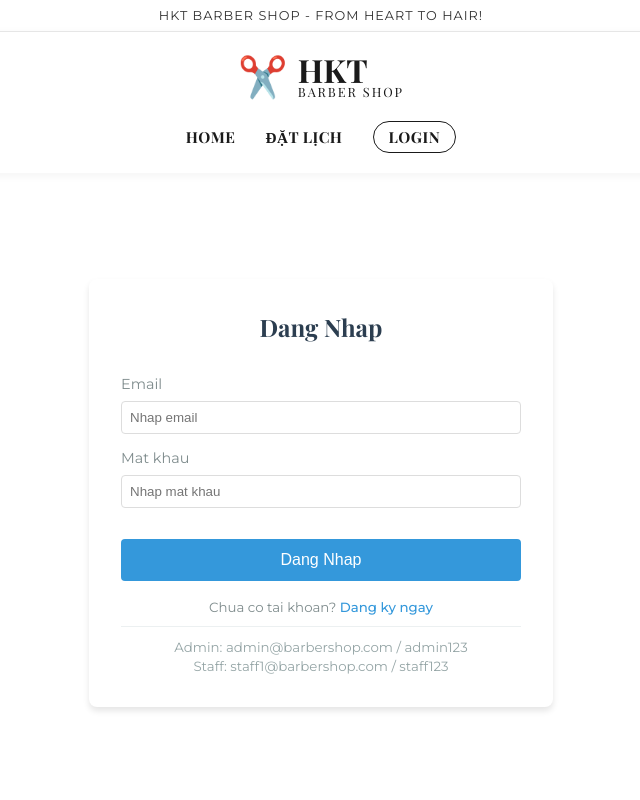
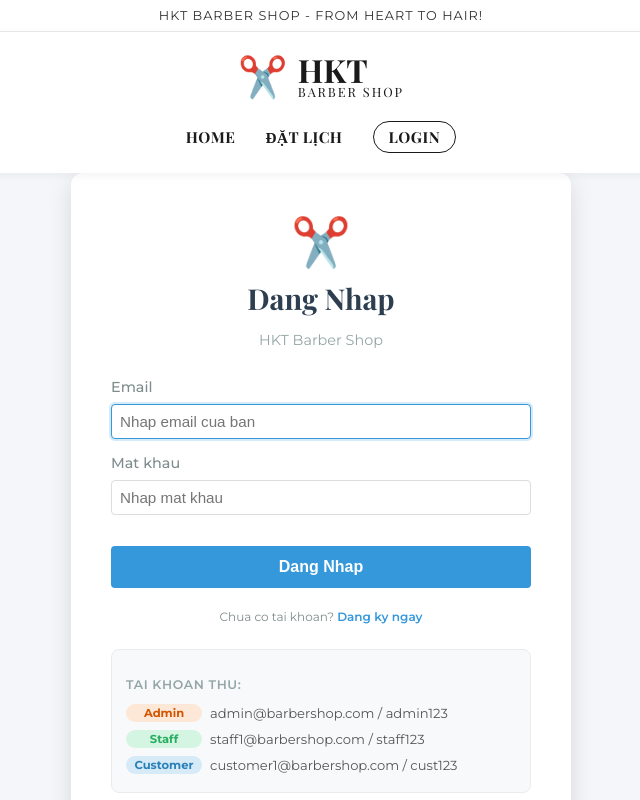
Before and after one commit to manhhaikieu/BarberShopWeb, a React (Create React App) app in the folder frontend/: page /login in a window 1280 px wide. Shown: the top 800 px of the page, without its empty margins (319-959 px from the left). Built offline with nearby package versions, Linux system fonts and the light colour scheme; no server answers; a web font is replaced by a local one.

Commit message:
feat: claim-based auth - fix PrivateRoute loading state, polish LoginPage UI

```diff
--- a/frontend/src/components/PrivateRoute.js
+++ b/frontend/src/components/PrivateRoute.js
@@ -1,19 +1,63 @@
 import React from 'react';
-import { Navigate } from 'react-router-dom';
+import { Navigate, Link } from 'react-router-dom';
 import { useAuth } from '../hooks/AuthContext';
 
+/**
+ * Claim-based Route Guard
+ * - Chua dang nhap      → redirect /login
+ * - Dang nhap nhung thieu claim → hien 403 Access Denied
+ * - Co claim            → render children
+ */
 const PrivateRoute = ({ children, requiredClaim }) => {
-    const { user, hasClaim } = useAuth();
+    const { user, loading, hasClaim } = useAuth();
 
+    // Doi AuthContext kiem tra localStorage xong moi quyet dinh
+    if (loading) {
+        return (
+            <div style={{ textAlign: 'center', marginTop: '80px', color: '#7f8c8d' }}>
+                <p>Dang kiem tra quyen truy cap...</p>
+            </div>
+        );
+    }
+
+    // Chua dang nhap
     if (!user) {
         return <Navigate to="/login" replace />;
     }
 
+    // Da dang nhap nhung thieu claim can thiet
     if (requiredClaim && !hasClaim(requiredClaim)) {
         return (
-            <div style={{ textAlign: 'center', marginTop: '50px' }}>
-                <h2>Access Denied</h2>
-                <p>You do not have permission to view this page.</p>
+            <div style={{
+                textAlign: 'center',
+                marginTop: '80px',
+                padding: '40px',
+                background: '#fff5f5',
+                borderRadius: '8px',
+                maxWidth: '500px',
+                margin: '80px auto',
+                boxShadow: '0 2px 8px rgba(0,0,0,0.1)'
+            }}>
+                <div style={{ fontSize: '48px', marginBottom: '16px' }}>🚫</div>
+                <h2 style={{ color: '#c0392b', marginBottom: '12px' }}>Khong co quyen truy cap</h2>
+                <p style={{ color: '#7f8c8d', marginBottom: '8px' }}>
+                    Tai khoan cua ban (<strong>{user.role}</strong>) khong co quyen:
+                </p>
+                <code style={{
+                    display: 'inline-block',
+                    background: '#f8f9fa',
+                    border: '1px solid #dee2e6',
+                    borderRadius: '4px',
+                    padding: '4px 12px',
+                    color: '#e74c3c',
+                    marginBottom: '24px'
+                }}>
+                    {requiredClaim}
+                </code>
+                <br />
+                <Link to="/" style={{ color: '#3498db', textDecoration: 'none' }}>
+                    ← Ve trang chu
+                </Link>
             </div>
         );
     }
--- a/frontend/src/pages/LoginPage.css
+++ b/frontend/src/pages/LoginPage.css
@@ -3,55 +3,83 @@
     justify-content: center;
     align-items: center;
     min-height: 80vh;
+    background: #f5f6fa;
 }
 
 .login-box {
     background: white;
-    padding: 2rem;
-    border-radius: 8px;
-    box-shadow: 0 4px 6px rgba(0, 0, 0, 0.1);
+    padding: 2.5rem;
+    border-radius: 12px;
+    box-shadow: 0 8px 24px rgba(0, 0, 0, 0.12);
     width: 100%;
-    max-width: 400px;
+    max-width: 420px;
+}
+
+.login-logo {
+    text-align: center;
+    font-size: 3rem;
+    margin-bottom: 0.5rem;
 }
 
 .login-box h2 {
     text-align: center;
-    margin-bottom: 2rem;
+    margin-bottom: 0.25rem;
     color: #2c3e50;
+    font-size: 1.8rem;
+}
+
+.login-subtitle {
+    text-align: center;
+    color: #95a5a6;
+    margin-bottom: 1.8rem;
+    font-size: 0.9rem;
 }
 
 .form-group {
-    margin-bottom: 1.5rem;
+    margin-bottom: 1.2rem;
 }
 
 .form-group label {
     display: block;
-    margin-bottom: 0.5rem;
-    color: #7f8c8d;
+    margin-bottom: 0.4rem;
+    color: #555;
+    font-weight: 500;
+    font-size: 0.9rem;
 }
 
 .form-group input {
     width: 100%;
-    padding: 10px;
-    border: 1px solid #bdc3c7;
-    border-radius: 4px;
+    padding: 11px 14px;
+    border: 1.5px solid #ddd;
+    border-radius: 6px;
     box-sizing: border-box;
+    font-size: 0.95rem;
+    transition: border-color 0.2s;
+}
+
+.form-group input:focus {
+    outline: none;
+    border-color: #3498db;
+    box-shadow: 0 0 0 3px rgba(52, 152, 219, 0.1);
 }
 
 .btn-submit {
     width: 100%;
     padding: 12px;
-    background-color: #3498db;
+    background-color: #2c3e50;
     color: white;
     border: none;
-    border-radius: 4px;
+    border-radius: 6px;
     font-size: 1rem;
+    font-weight: 600;
     cursor: pointer;
-    transition: background 0.3s;
+    transition: background 0.2s, transform 0.1s;
+    margin-top: 0.4rem;
 }
 
-.btn-submit:hover {
-    background-color: #2980b9;
+.btn-submit:hover:not(:disabled) {
+    background-color: #1a252f;
+    transform: translateY(-1px);
 }
 
 .btn-submit:disabled {
@@ -60,24 +88,27 @@
 }
 
 .error-message {
-    background-color: #fee;
+    background-color: #fdf0f0;
     color: #c0392b;
-    padding: 10px;
-    border-radius: 4px;
+    border: 1px solid #f5c6cb;
+    padding: 10px 14px;
+    border-radius: 6px;
     margin-bottom: 1rem;
     text-align: center;
+    font-size: 0.9rem;
 }
 
 .login-register-link {
     text-align: center;
-    margin-top: 16px;
+    margin-top: 1.2rem;
     color: #7f8c8d;
+    font-size: 0.9rem;
 }
 
 .login-register-link a {
     color: #3498db;
     text-decoration: none;
-    font-weight: 500;
+    font-weight: 600;
 }
 
 .login-register-link a:hover {
@@ -85,9 +116,41 @@
 }
 
 .login-tips {
+    margin-top: 1.5rem;
+    padding: 14px;
+    background: #f8f9fa;
+    border-radius: 8px;
+    border: 1px solid #e9ecef;
+}
+
+.tip-title {
+    font-size: 0.78rem;
+    font-weight: 600;
+    color: #95a5a6;
+    text-transform: uppercase;
+    letter-spacing: 0.05em;
+    margin-bottom: 8px;
+}
+
+.tip-item {
+    display: flex;
+    align-items: center;
+    gap: 8px;
+    padding: 4px 0;
+    font-size: 0.82rem;
+    color: #555;
+}
+
+.tip-role {
+    display: inline-block;
+    padding: 2px 8px;
+    border-radius: 12px;
+    font-size: 0.72rem;
+    font-weight: 700;
+    min-width: 60px;
     text-align: center;
-    margin-top: 10px;
-    color: #95a5a6;
-    border-top: 1px solid #ecf0f1;
-    padding-top: 10px;
 }
+
+.admin-role { background: #fde8d8; color: #d35400; }
+.staff-role  { background: #d5f5e3; color: #27ae60; }
+.customer-role { background: #d6eaf8; color: #2980b9; }
--- a/frontend/src/pages/LoginPage.js
+++ b/frontend/src/pages/LoginPage.js
@@ -8,8 +8,13 @@ const LoginPage = () => {
     const [password, setPassword] = useState('');
     const [error, setError] = useState('');
     const [loading, setLoading] = useState(false);
-    const { login } = useAuth();
+    const { login, user } = useAuth();
     const navigate = useNavigate();
+
+    // Neu da dang nhap roi thi ve trang chu
+    React.useEffect(() => {
+        if (user) navigate('/', { replace: true });
+    }, [user, navigate]);
 
     const handleSubmit = async (e) => {
         e.preventDefault();
@@ -28,8 +33,12 @@ const LoginPage = () => {
     return (
         <div className="login-container">
             <div className="login-box">
+                <div className="login-logo">✂️</div>
                 <h2>Dang Nhap</h2>
+                <p className="login-subtitle">HKT Barber Shop</p>
+
                 {error && <div className="error-message">{error}</div>}
+
                 <form onSubmit={handleSubmit}>
                     <div className="form-group">
                         <label>Email</label>
@@ -37,8 +46,9 @@ const LoginPage = () => {
                             type="email"
                             value={email}
                             onChange={(e) => setEmail(e.target.value)}
-                            placeholder="Nhap email"
+                            placeholder="Nhap email cua ban"
                             required
+                            autoFocus
                         />
                     </div>
                     <div className="form-group">
@@ -55,12 +65,25 @@ const LoginPage = () => {
                         {loading ? 'Dang dang nhap...' : 'Dang Nhap'}
                     </button>
                 </form>
+
                 <div className="login-register-link">
                     <small>Chua co tai khoan? <Link to="/register">Dang ky ngay</Link></small>
                 </div>
+
                 <div className="login-tips">
-                    <small>Admin: admin@barbershop.com / admin123</small><br />
-                    <small>Staff: staff1@barbershop.com / staff123</small>
+                    <p className="tip-title">Tai khoan thu:</p>
+                    <div className="tip-item">
+                        <span className="tip-role admin-role">Admin</span>
+                        <span>admin@barbershop.com / admin123</span>
+                    </div>
+                    <div className="tip-item">
+                        <span className="tip-role staff-role">Staff</span>
+                        <span>staff1@barbershop.com / staff123</span>
+                    </div>
+                    <div className="tip-item">
+                        <span className="tip-role customer-role">Customer</span>
+                        <span>customer1@barbershop.com / cust123</span>
+                    </div>
                 </div>
             </div>
         </div>
```
